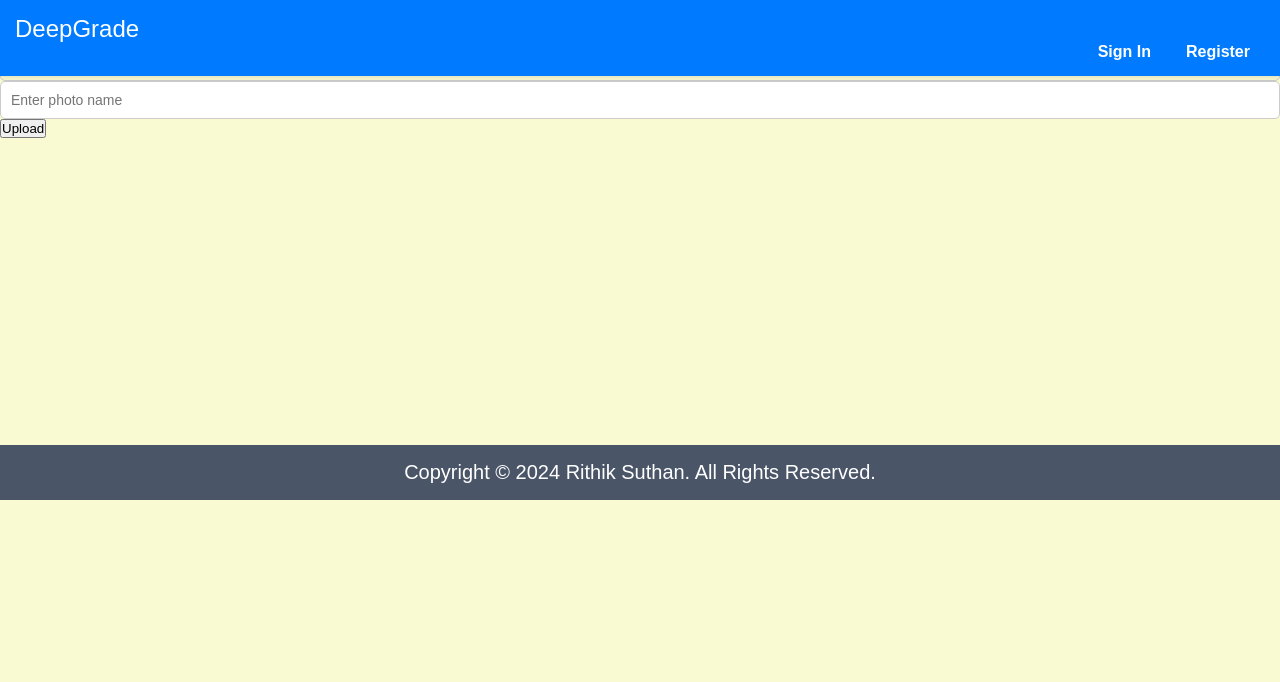
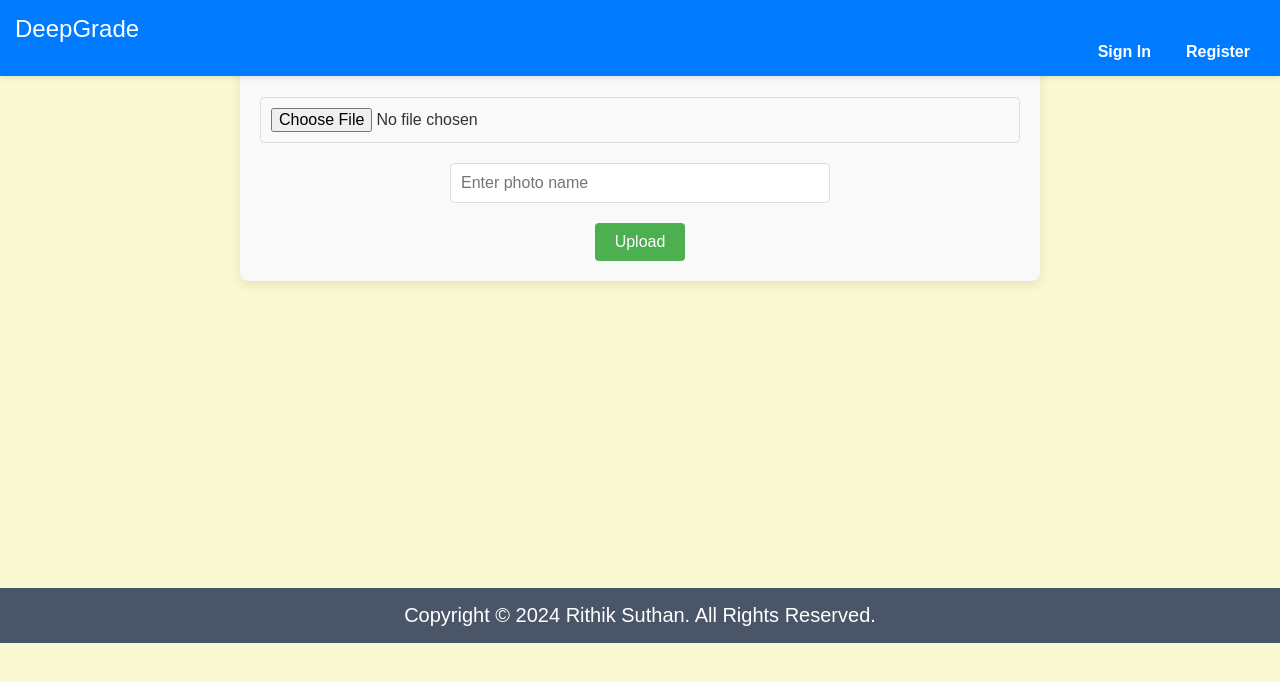
Before and after one commit to RithikSuthan/Steanography, an Angular app: page /home in a window 1280 px wide. Shown: the top 682 px of the page. Built offline with nearby package versions, Linux system fonts and the light colour scheme.

Commit message:
fixed ui

```diff
--- a/src/app/components/home/home.component.html
+++ b/src/app/components/home/home.component.html
@@ -1,4 +1,4 @@
-<div>
+<!-- <div>
     <h1>Photo Upload and Management</h1>
 
     <input type="file" (change)="onFileSelected($event)" accept="image/*">
@@ -13,3 +13,73 @@
       <button (click)="deletePhoto(image)">Delete</button>
     </div>
   </div>
+   -->
+
+
+   <div style="max-width: 800px; margin: 20px auto; padding: 20px; box-shadow: 0px 4px 12px rgba(0, 0, 0, 0.1); border-radius: 8px; background-color: #f9f9f9;">
+    <h1 style="text-align: center; font-family: 'Arial', sans-serif; color: #333;">Photo Upload and Management</h1>
+
+    <!-- File Input -->
+    <div style="margin: 20px 0; text-align: center;">
+        <input
+            type="file"
+            (change)="onFileSelected($event)"
+            accept="image/*"
+            style="padding: 10px; border: 1px solid #ddd; border-radius: 4px; font-size: 16px;"
+        >
+    </div>
+
+    <!-- Photo Name Input -->
+    <div style="margin-bottom: 20px; text-align: center;">
+        <input
+            type="text"
+            placeholder="Enter photo name"
+            #photoNameInput
+            style="padding: 10px; width: 50%; font-size: 16px; border-radius: 4px; border: 1px solid #ddd;"
+        >
+    </div>
+
+    <!-- Upload Button -->
+    <div style="text-align: center;">
+        <button
+            (click)="uploadPhoto(photoNameInput.value)"
+            style="padding: 10px 20px; background-color: #4CAF50; color: white; border: none; border-radius: 4px; cursor: pointer; font-size: 16px;"
+        >
+            Upload
+        </button>
+    </div>
+
+    <!-- Loading Indicator -->
+    <div *ngIf="loading" style="text-align: center; margin: 20px 0; font-family: 'Arial', sans-serif; color: #888;">
+        Loading images...
+    </div>
+
+    <!-- Images Display Section -->
+    <div *ngFor="let image of images" style="display: flex; flex-wrap: wrap; justify-content: center; gap: 20px; margin-top: 20px;">
+
+        <!-- Image Card -->
+        <div style="border-radius: 8px; box-shadow: 0 2px 10px rgba(0, 0, 0, 0.1); overflow: hidden; background-color: white; max-width: 250px;">
+            <!-- Photo Name -->
+            <h3 style="margin: 0; padding: 10px; background-color: #4CAF50; color: white; font-family: 'Arial', sans-serif; text-align: center;">
+                {{ image.photo_name }}
+            </h3>
+
+            <!-- Image -->
+            <img
+                [src]="image.url"
+                alt="{{ image.photo_name }}"
+                style="width: 100%; height: auto;"
+            >
+
+            <!-- Delete Button -->
+            <div style="padding: 10px; text-align: center;">
+                <button
+                    (click)="deletePhoto(image)"
+                    style="padding: 10px 20px; background-color: #f44336; color: white; border: none; border-radius: 4px; cursor: pointer; font-size: 14px;"
+                >
+                    Delete
+                </button>
+            </div>
+        </div>
+    </div>
+</div>
--- a/src/app/components/register/register.component.html
+++ b/src/app/components/register/register.component.html
@@ -21,7 +21,7 @@
         </div>
         <div class="input-group">
             <label for="password">Password</label>
-            <input type="password" id="password" placeholder="Enter your email" required
+            <input type="password" id="password" placeholder="Enter your password" required
             [(ngModel)]="this.postObj.password"
              name="password"
             >
```
